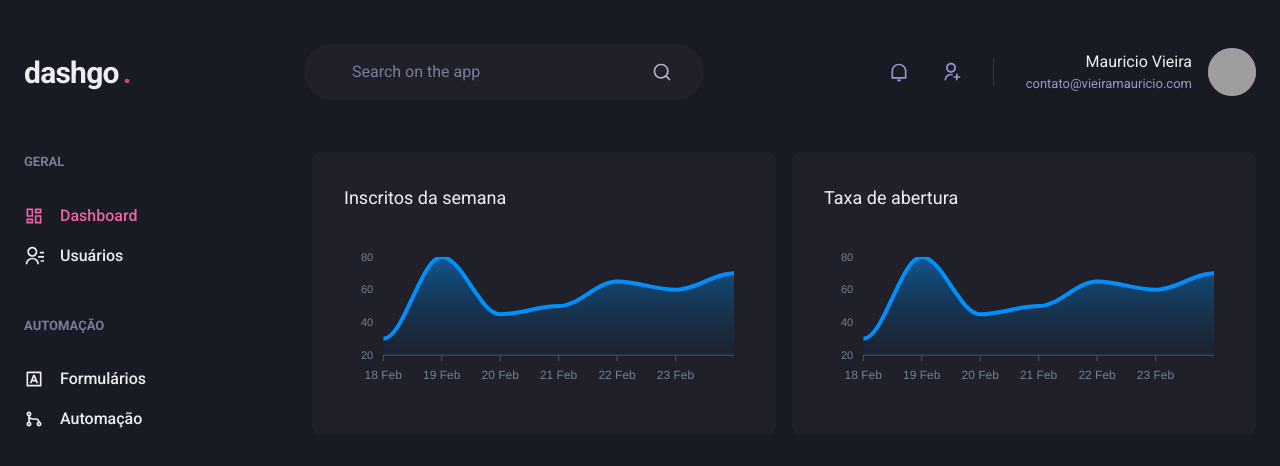
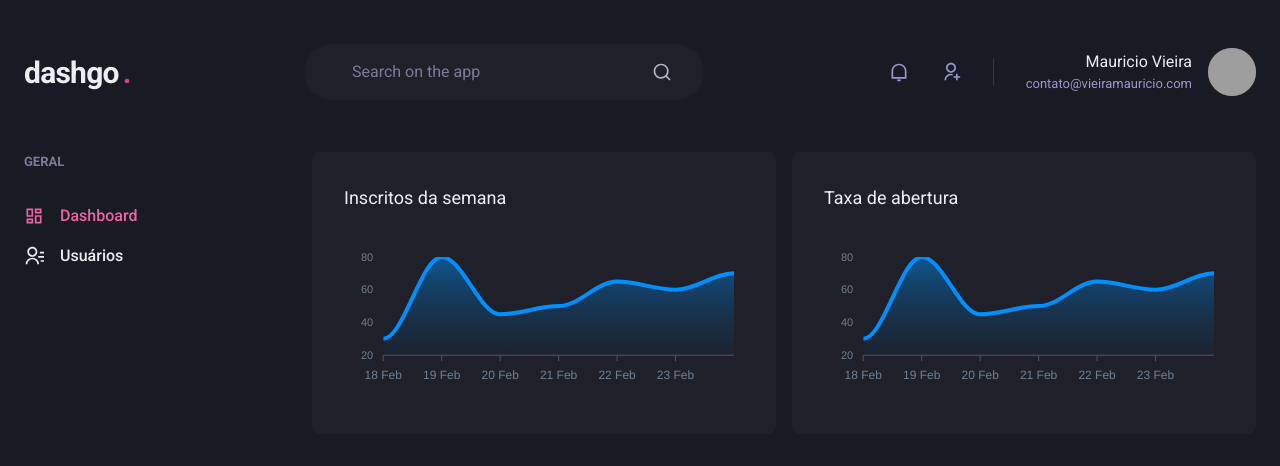
Before and after one commit to mauvieira/dashgo, a Next.js app: page /dashboard in a window 1280 px wide. Shown: the top 466 px of the page. Built offline with nearby package versions, Linux system fonts and the light colour scheme; grey boxes are pictures that could not be loaded; what miragejs would draw is missing.

Commit message:
:adhesive_bandage: fix: removed side menu and added a redirect to users page
fix: removed side menu and added a redirect to users page

```diff
--- a/src/components/Sidebar/SidebarNav.tsx
+++ b/src/components/Sidebar/SidebarNav.tsx
@@ -12,10 +12,10 @@ export function SidebarNav() {
         <NavLink href="/users" icon={RiContactsLine}>Usuários</NavLink>
       </NavSection>
 
-      <NavSection title="AUTOMAÇÃO">
+      {/* <NavSection title="AUTOMAÇÃO">
         <NavLink href="/forms" icon={RiInputMethodLine}>Formulários</NavLink>
         <NavLink href="/automation" icon={RiGitMergeLine}>Automação</NavLink>
-      </NavSection>
+      </NavSection> */}
 
     </Stack>
   )
--- a/src/pages/index.tsx
+++ b/src/pages/index.tsx
@@ -3,6 +3,7 @@ import { Flex, Stack, Button } from "@chakra-ui/react"
 import { Input } from "../components/Form/Input"
 import { yupResolver } from "@hookform/resolvers/yup"
 import * as yup from "yup";
+import { useRouter } from "next/router";
 
 type SignInFormData = {
   email: string
@@ -18,13 +19,15 @@ const signInFormSchema = yup.object({
 
 export default function Home() {
 
+  const router = useRouter();
+
   const { register, handleSubmit, formState: { errors, isSubmitting } } = useForm({
     resolver: yupResolver(signInFormSchema)
   })
 
   const handleSignIn: SubmitHandler<SignInFormData> = async (values) => {
     await new Promise(resolve => setTimeout(resolve, 2000))
-    console.log(values)
+    router.push('/users')
   }
 
   return (
```
